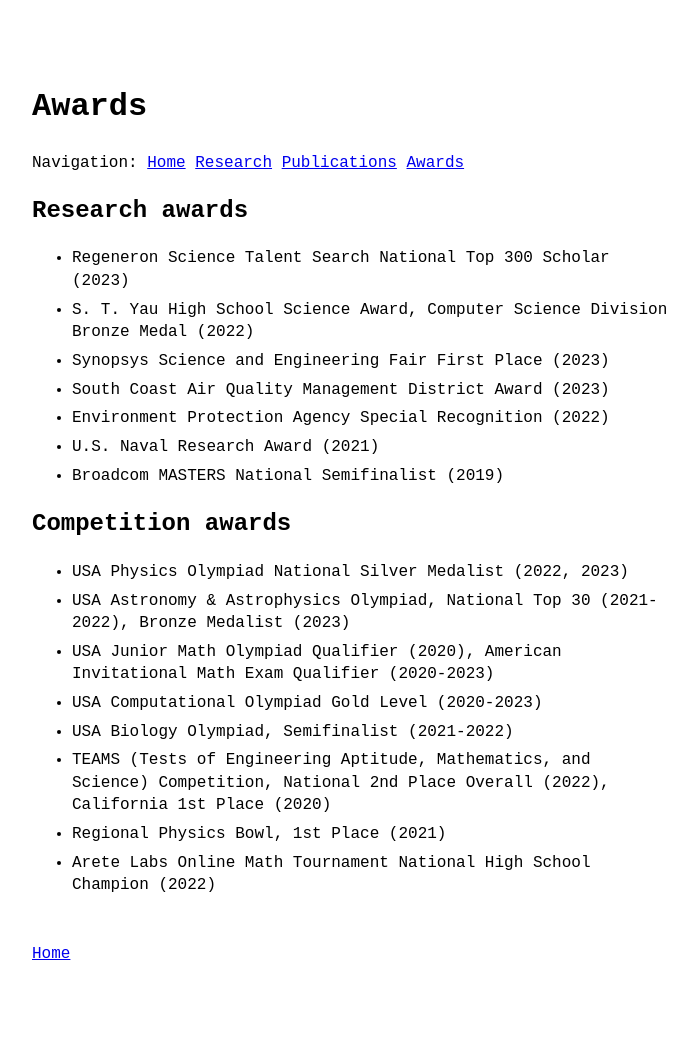
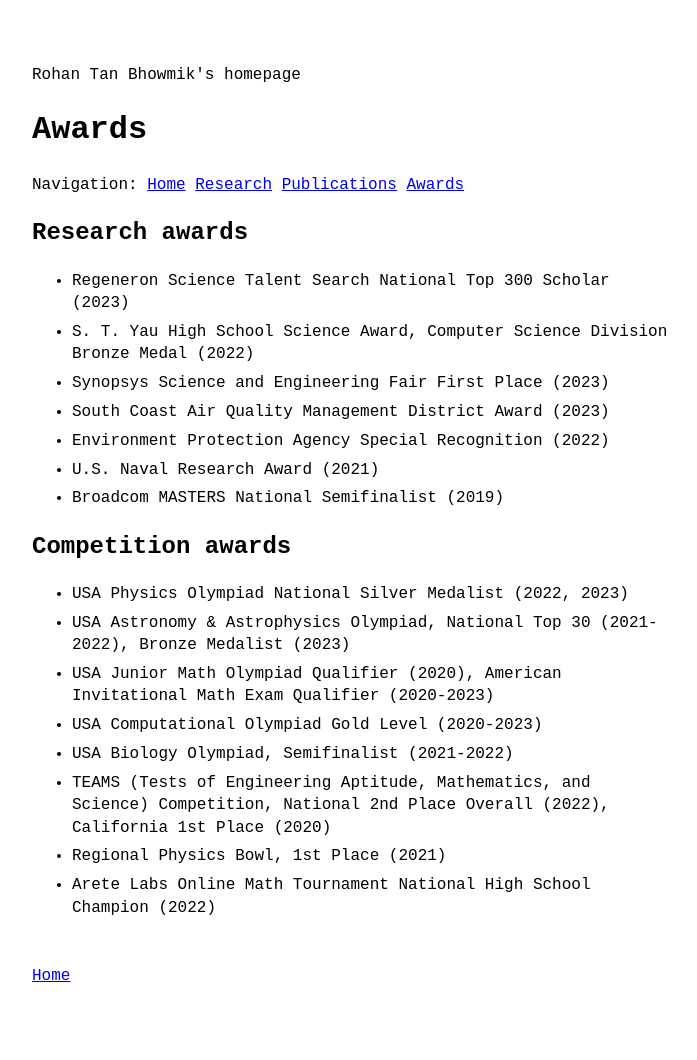
Before and after one commit to rohan-tan-bhowmik/rohan-tan-bhowmik.github.io, a Jekyll site: the page built from awards.md, in a window 1280 px wide. Shown: the whole page, without its empty margins (288-985 px from the left). Built offline with Jekyll 4.4.1, drawn with Linux system fonts in a browser that asks for light colours; before the commit the page ends 1037 px from its top, so only the background shows below that.

Commit message:
Update page.html

```diff
--- a/_layouts/page.html
+++ b/_layouts/page.html
@@ -4,6 +4,8 @@
 
 {%-include back_link.html-%}
 
+Rohan Tan Bhowmik's homepage
+
 <h1>{{ page.title }}</h1>
 
 {{ content }}
```
